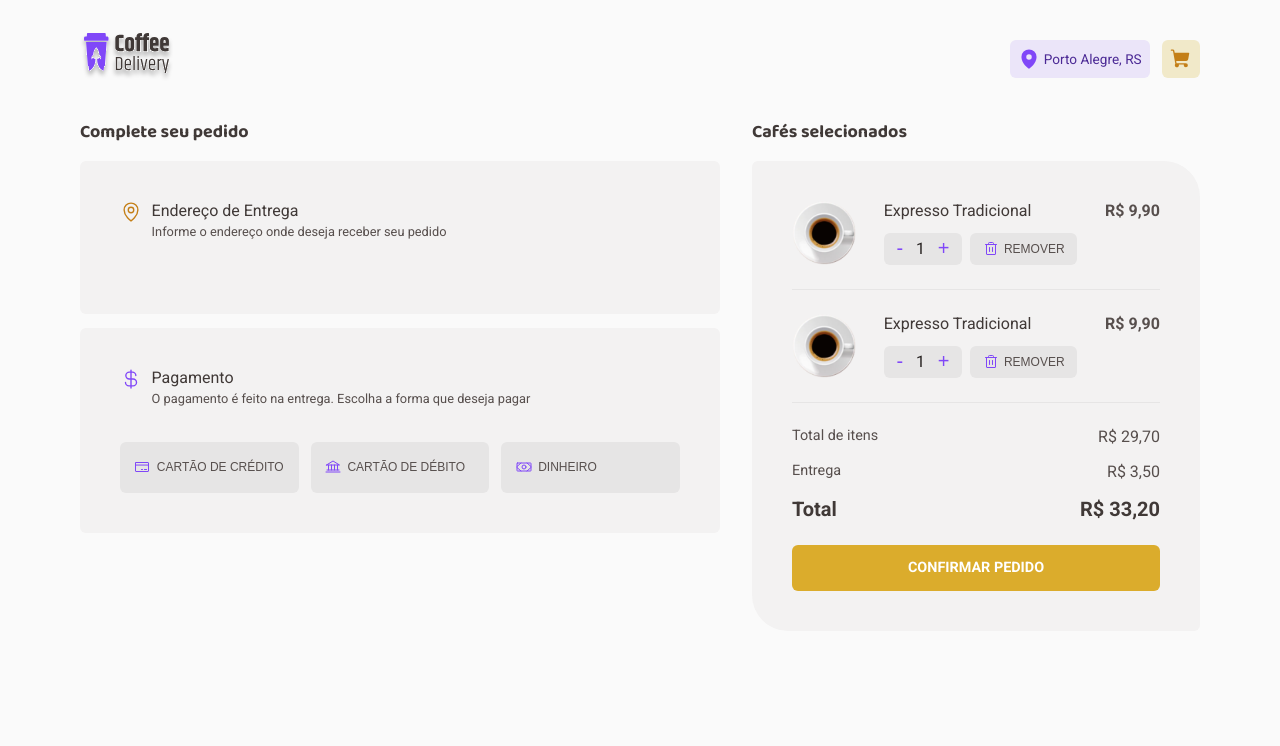
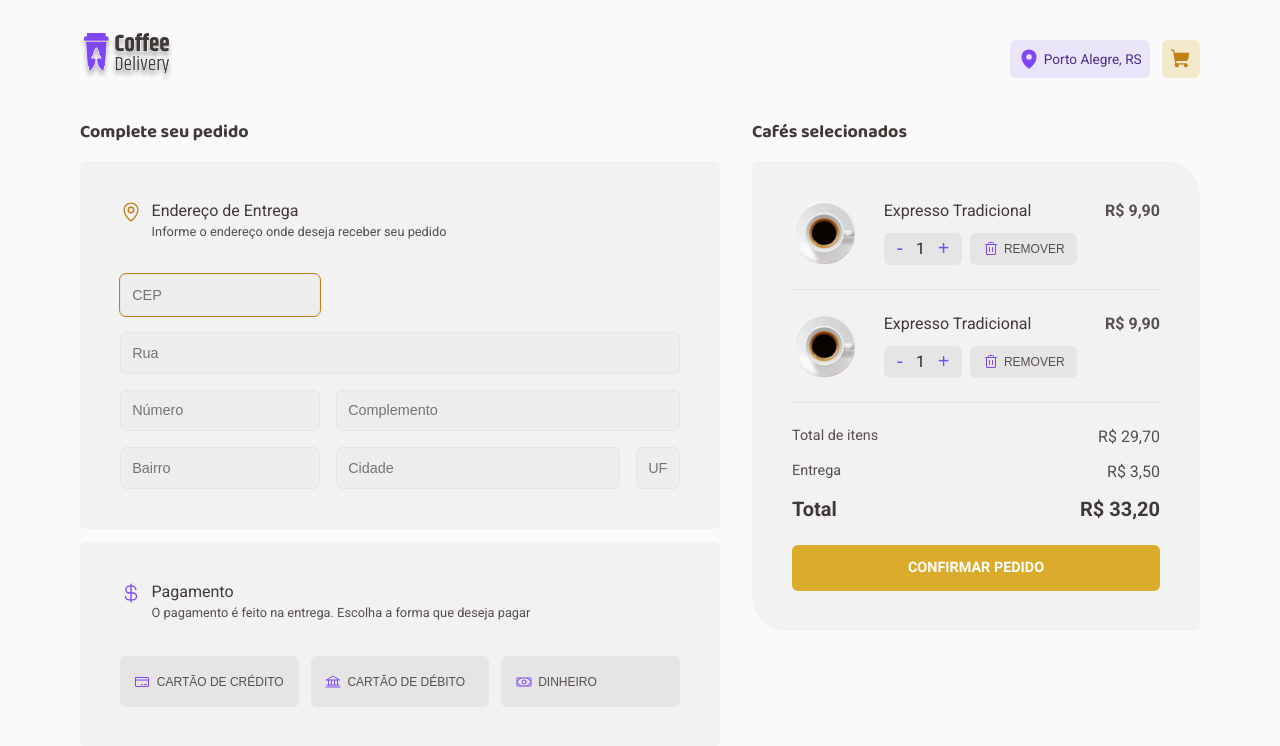
Before and after one commit to kdumagalhaes/coffee-delivery-ecommerce, a React (Vite) app: page /checkout in a window 1280 px wide. Shown: the top 746 px of the page. Built offline with nearby package versions, Linux system fonts and the light colour scheme.

Commit message:
Add checkout page

```diff
--- a/src/pages/Checkout/Checkout.tsx
+++ b/src/pages/Checkout/Checkout.tsx
@@ -10,6 +10,7 @@ import {
   PlaceOrderButton,
   BlockHeader,
   InstallmentButton,
+  CheckoutFormInput
 } from './styles'
 
 // assets
@@ -41,6 +42,19 @@ export function Checkout() {
               </p>
             </div>
           </BlockHeader>
+          <div className="form-inputs">
+          <CheckoutFormInput name='postal-code' id='postal-code' type="text" className="postal-code" placeholder='CEP' autoFocus/>
+          <CheckoutFormInput name='street' id='street' type="text" className="street" placeholder='Rua'/>
+          <div className="flex-hor">
+          <CheckoutFormInput name='number' id='number' type="number" className="number" placeholder='Número'/>
+          <CheckoutFormInput name='complement' id='complement' type="text" className="complement" placeholder='Complemento'/>
+          </div>
+          <div className="flex-hor">
+          <CheckoutFormInput name='neighbourhood' id='neighbourhood' type="text" className="neighbourhood" placeholder='Bairro'/>
+          <CheckoutFormInput name='city' id='city' type="text" className="city" placeholder='Cidade'/>
+          <CheckoutFormInput name='state' id='state' type="text" className="state" placeholder='UF'/>
+          </div>
+          </div>
         </CheckoutForm>
         <Installments>
           <BlockHeader>
--- a/src/pages/Checkout/styles.ts
+++ b/src/pages/Checkout/styles.ts
@@ -2,7 +2,7 @@ import styled from 'styled-components'
 
 export const Container = styled.div`
   max-width: 70rem;
-  margin: 0 auto;
+  margin: 0 auto 10rem auto;
   display: flex;
 `
 
@@ -43,7 +43,44 @@ export const BlockHeader = styled.div`
   }
 `
 
-export const CheckoutForm = styled(BlockLayout)``
+export const CheckoutForm = styled(BlockLayout)`
+  .form-inputs {
+    display: flex;
+    flex-direction: column;
+    gap: 1rem;
+  }
+
+  .flex-hor {
+    display: flex;
+    gap: 1rem;
+  }
+
+  .postal-code,
+  .number,
+  .neighbourhood {
+    max-width: 12.5rem;
+  }
+
+  .state {
+    max-width: 2.75rem;
+  }
+`
+
+export const CheckoutFormInput = styled.input`
+  width: 100%;
+  height: 2.6rem;
+  background-color: ${props => props.theme['base-input']};
+  border-radius: 6px;
+  border: 1px solid ${props => props.theme['base-button']};
+  outline: transparent;
+  padding: 0 0.7rem;
+  font-size: 0.9rem;
+  color: ${props => props.theme['base-label']};
+
+  &:focus {
+    outline: 1px solid ${props => props.theme['yellow-dark']};
+  }
+`
 
 export const Installments = styled(BlockLayout)`
   .installments-options {
@@ -161,6 +198,7 @@ export const PlaceOrderButton = styled.a`
     background-color: ${(props) => props.theme['yellow-dark']};
   }
 `
+// https://stackoverflow.com/questions/72786744/how-to-select-only-one-button-with-react-typescript
 export const InstallmentButton = styled.button`
   width: 100%;
   height: 3.2rem;
```
